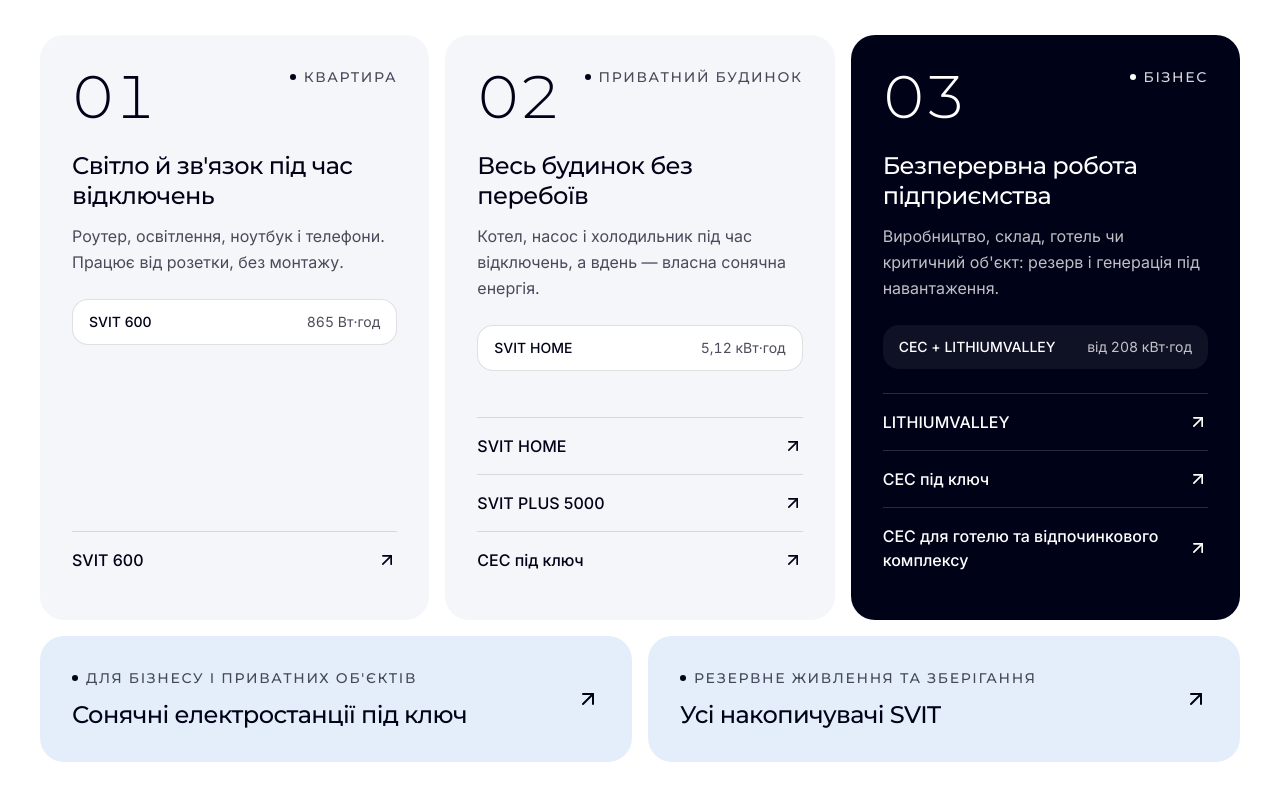
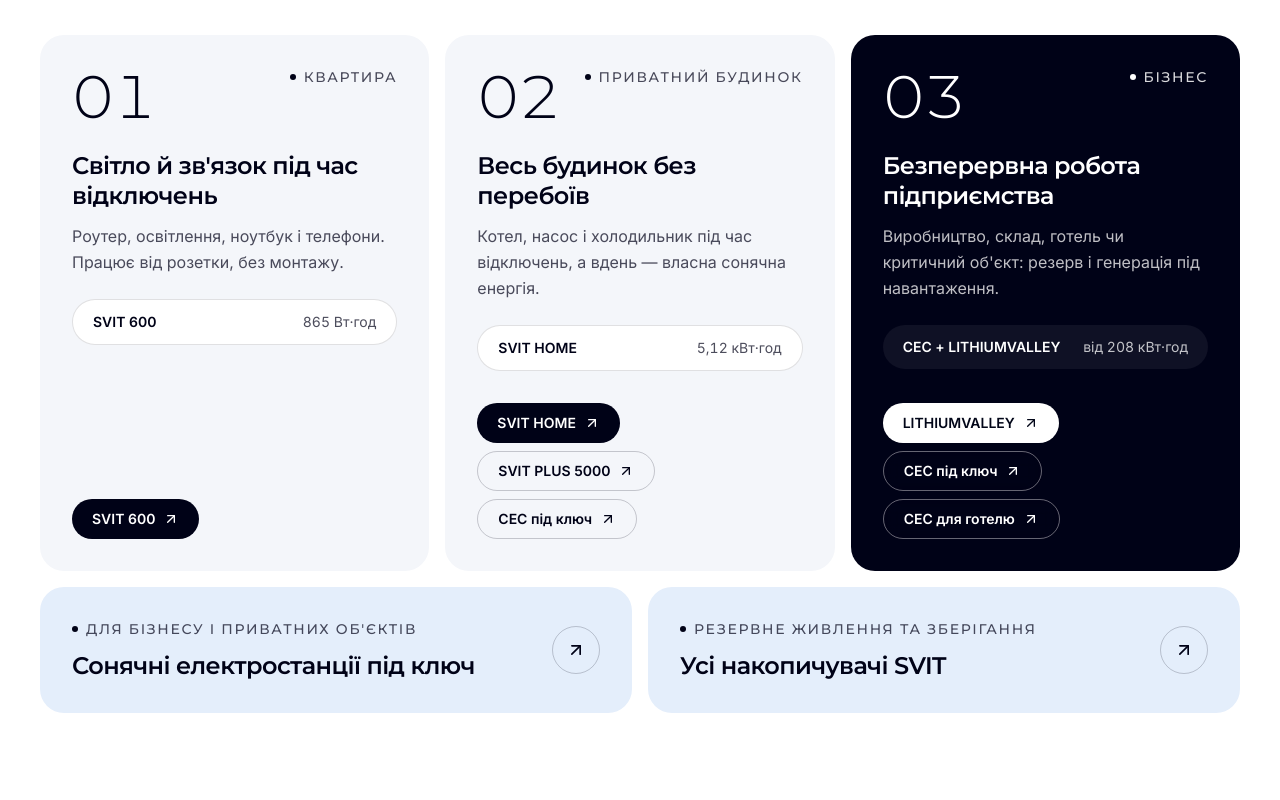
Before and after one commit to nyaremiiy/init.energy, a Next.js app: page / in a window 1280 px wide. Shown: the part 1096-1896 px from the top of the page. Built offline with nearby package versions, Linux system fonts and the light colour scheme.

Commit message:
style: align solution cards with hero and header button styles
Co-Authored-By: Claude Opus 5.5 <noreply@anthropic.com>

```diff
--- a/src/components/sections/home/solutions-by-segment.tsx
+++ b/src/components/sections/home/solutions-by-segment.tsx
@@ -75,14 +75,16 @@ export function SolutionsBySegment() {
                 >
                   <span className="flex flex-col items-start gap-3">
                     <Label tone="onLight">{hub.label}</Label>
-                    <span className="font-heading text-xl leading-tight font-medium tracking-tight sm:text-2xl">
+                    <span className="font-heading text-xl leading-tight font-semibold tracking-tight sm:text-2xl">
                       {hub.title}
                     </span>
                   </span>
-                  <ArrowUpRight
-                    aria-hidden
-                    className="size-6 shrink-0 transition-transform duration-200 motion-safe:group-hover:translate-x-0.5 motion-safe:group-hover:-translate-y-0.5"
-                  />
+                  <span className="inline-flex size-12 shrink-0 items-center justify-center rounded-full border border-ink/20 transition-colors duration-200 group-hover:border-ink group-hover:bg-ink group-hover:text-white">
+                    <ArrowUpRight
+                      aria-hidden
+                      className="size-5 transition-transform duration-200 motion-safe:group-hover:translate-x-0.5 motion-safe:group-hover:-translate-y-0.5"
+                    />
+                  </span>
                 </Link>
               </li>
             ))}
--- a/src/components/ui/button.tsx
+++ b/src/components/ui/button.tsx
@@ -1,44 +1,68 @@
+import Link from "next/link";
 import type { ComponentPropsWithoutRef, ReactNode } from "react";
 
-type ButtonVariant = "primary" | "secondary";
-type ButtonSize = "default" | "wide";
+type ButtonVariant =
+  | "primary"
+  | "secondary"
+  | "primaryOnLight"
+  | "secondaryOnLight";
+type ButtonSize = "default" | "wide" | "compact";
 
 type ButtonProps = ComponentPropsWithoutRef<"a"> & {
+  href: string;
   icon?: ReactNode;
   size?: ButtonSize;
   variant?: ButtonVariant;
 };
 
 const variantClasses: Record<ButtonVariant, string> = {
-  primary: "bg-white text-slate-950 hover:bg-white/90",
+  primary:
+    "bg-white text-slate-950 hover:bg-white/90 focus-visible:outline-white",
   secondary:
-    "border border-white/40 text-white backdrop-blur-sm hover:border-white hover:bg-white/10",
+    "border border-white/40 text-white backdrop-blur-sm hover:border-white hover:bg-white/10 focus-visible:outline-white",
+  primaryOnLight: "bg-ink text-white hover:bg-ink/85 focus-visible:outline-ink",
+  secondaryOnLight:
+    "border border-ink/20 text-ink hover:border-ink hover:bg-white focus-visible:outline-ink",
 };
 
 const sizeClasses: Record<ButtonSize, string> = {
-  default: "px-6 sm:px-7",
-  wide: "px-7 sm:px-9",
+  default: "min-h-12 px-6 sm:px-7",
+  wide: "min-h-12 px-7 sm:px-9",
+  compact: "min-h-10 px-5",
 };
 
 export function Button({
   className,
+  href,
   icon,
   size = "default",
   variant = "primary",
   children,
   ...props
 }: ButtonProps) {
-  return (
-    <a
-      className={`group inline-flex min-h-12 items-center justify-center gap-2 rounded-full text-sm font-semibold transition duration-200 hover:-translate-y-0.5 ${sizeClasses[size]} ${variantClasses[variant]} ${className ?? ""}`}
-      {...props}
-    >
+  const classes = `group inline-flex items-center justify-center gap-2 rounded-full text-sm font-semibold transition duration-200 focus-visible:outline-2 focus-visible:outline-offset-2 motion-safe:hover:-translate-y-0.5 ${sizeClasses[size]} ${variantClasses[variant]} ${className ?? ""}`;
+  const content = (
+    <>
       {children}
       {icon ? (
-        <span className="transition-transform duration-200 group-hover:-translate-y-0.5 group-hover:translate-x-0.5">
+        <span className="transition-transform duration-200 motion-safe:group-hover:translate-x-0.5 motion-safe:group-hover:-translate-y-0.5">
           {icon}
         </span>
       ) : null}
+    </>
+  );
+
+  if (href.startsWith("/")) {
+    return (
+      <Link href={href} className={classes} {...props}>
+        {content}
+      </Link>
+    );
+  }
+
+  return (
+    <a href={href} className={classes} {...props}>
+      {content}
     </a>
   );
 }
--- a/src/components/ui/segment-card.tsx
+++ b/src/components/ui/segment-card.tsx
@@ -1,6 +1,6 @@
 import { ArrowUpRight } from "lucide-react";
-import Link from "next/link";
 
+import { Button } from "./button";
 import { Heading } from "./heading";
 import { Label } from "./label";
 
@@ -14,7 +14,7 @@ type SegmentCardProps = {
   product: { name: string; spec: string };
   productTerm: string;
   specTerm: string;
-  links: Array<{ label: string; href: string }>;
+  links: Array<{ label: string; title?: string; href: string }>;
   navLabel: string;
   tone?: SegmentCardTone;
 };
@@ -27,7 +27,8 @@ const toneClasses: Record<
     text: string;
     muted: string;
     productRow: string;
-    link: string;
+    primary: "primary" | "primaryOnLight";
+    secondary: "secondary" | "secondaryOnLight";
   }
 > = {
   light: {
@@ -36,7 +37,8 @@ const toneClasses: Record<
     text: "text-ink",
     muted: "text-ink/70",
     productRow: "border border-line bg-white",
-    link: "border-line focus-visible:outline-ink",
+    primary: "primaryOnLight",
+    secondary: "secondaryOnLight",
   },
   dark: {
     card: "bg-ink text-white",
@@ -44,7 +46,8 @@ const toneClasses: Record<
     text: "text-white",
     muted: "text-white/75",
     productRow: "bg-white/6 text-white",
-    link: "border-white/16 focus-visible:outline-white",
+    primary: "primary",
+    secondary: "secondary",
   },
 };
 
@@ -64,7 +67,7 @@ export function SegmentCard({
 
   return (
     <article
-      className={`flex h-full flex-col gap-6 rounded-3xl p-6 transition duration-300 motion-safe:hover:-translate-y-0.5 lg:p-8 ${classes.card}`}
+      className={`flex h-full flex-col gap-6 rounded-3xl p-6 lg:p-8 ${classes.card}`}
     >
       <div className="flex items-start justify-between gap-4">
         <span
@@ -77,7 +80,7 @@ export function SegmentCard({
       </div>
 
       <div className="flex flex-col gap-3">
-        <Heading as="h3" weight="medium" className={`text-2xl ${classes.text}`}>
+        <Heading as="h3" className={`text-2xl ${classes.text}`}>
           {title}
         </Heading>
         <p className={`text-base leading-relaxed ${classes.muted}`}>
@@ -86,32 +89,31 @@ export function SegmentCard({
       </div>
 
       <dl
-        className={`flex flex-wrap items-baseline justify-between gap-x-4 gap-y-1 rounded-2xl px-4 py-3 text-sm ${classes.productRow}`}
+        className={`flex flex-wrap items-baseline justify-between gap-x-4 gap-y-1 rounded-2xl px-5 py-3 sm:rounded-full text-sm ${classes.productRow}`}
       >
-        <div className="flex flex-col">
+        <div>
           <dt className="sr-only">{productTerm}</dt>
-          <dd className="font-medium">{product.name}</dd>
+          <dd className="font-semibold">{product.name}</dd>
         </div>
-        <div className="flex flex-col">
+        <div>
           <dt className="sr-only">{specTerm}</dt>
           <dd className={`tabular-nums ${classes.muted}`}>{product.spec}</dd>
         </div>
       </dl>
 
-      <nav aria-label={navLabel} className="mt-auto">
-        <ul>
-          {links.map((link) => (
+      <nav aria-label={navLabel} className="mt-auto pt-2">
+        <ul className="flex flex-wrap gap-2">
+          {links.map((link, linkIndex) => (
             <li key={link.href}>
-              <Link
+              <Button
                 href={link.href}
-                className={`group flex items-center justify-between gap-4 border-t py-4 font-medium focus-visible:outline-2 focus-visible:outline-offset-2 ${classes.link}`}
+                title={link.title}
+                size="compact"
+                variant={linkIndex === 0 ? classes.primary : classes.secondary}
+                icon={<ArrowUpRight aria-hidden className="size-4" />}
               >
                 {link.label}
-                <ArrowUpRight
-                  aria-hidden
-                  className="size-5 shrink-0 transition-transform duration-200 motion-safe:group-hover:translate-x-0.5 motion-safe:group-hover:-translate-y-0.5"
-                />
-              </Link>
+              </Button>
             </li>
           ))}
         </ul>
--- a/src/content/services.ts
+++ b/src/content/services.ts
@@ -6,6 +6,8 @@ export type ServiceId = "turnkeySes" | "hotelSes";
 export type Service = {
   id: ServiceId;
   name: string;
+  /** Short name for compact UI (buttons, chips). */
+  shortName?: string;
   href: string;
   summary: string;
 };
@@ -20,6 +22,7 @@ export const services: Record<ServiceId, Service> = {
   hotelSes: {
     id: "hotelSes",
     name: "СЕС для готелю та відпочинкового комплексу",
+    shortName: "СЕС для готелю",
     href: routes.solutions.hotelSes,
     summary: "Енергонезалежність для готелів і баз відпочинку",
   },
--- a/src/content/solutions.ts
+++ b/src/content/solutions.ts
@@ -3,6 +3,8 @@ import { services, type ServiceId } from "./services";
 
 export type SolutionLink = {
   label: string;
+  /** Full name when `label` is shortened. */
+  title?: string;
   href: string;
 };
 
@@ -84,8 +86,18 @@ export function getSolutionProduct(solution: Solution) {
 
 export function getSolutionLinks(solution: Solution): SolutionLink[] {
   return solution.links.map((ref) => {
-    const item = "product" in ref ? products[ref.product] : services[ref.service];
+    if ("product" in ref) {
+      const product = products[ref.product];
 
-    return { label: item.name, href: item.href };
+      return { label: product.name, href: product.href };
+    }
+
+    const service = services[ref.service];
+
+    return {
+      label: service.shortName ?? service.name,
+      title: service.shortName ? service.name : undefined,
+      href: service.href,
+    };
   });
 }
```
Also changed, not shown: 1 other file (tests, documents, lock files or other folders).
